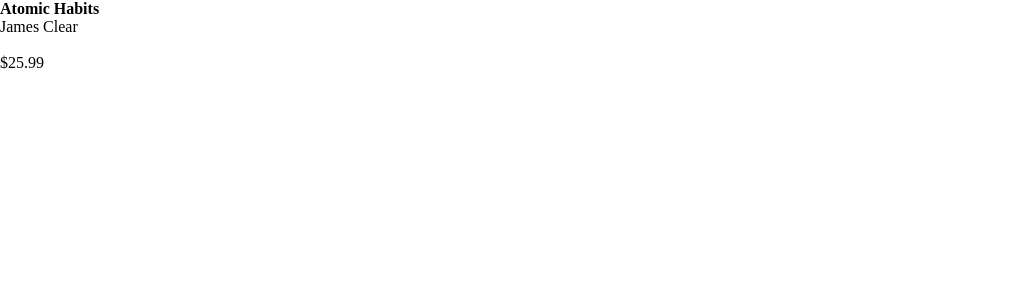
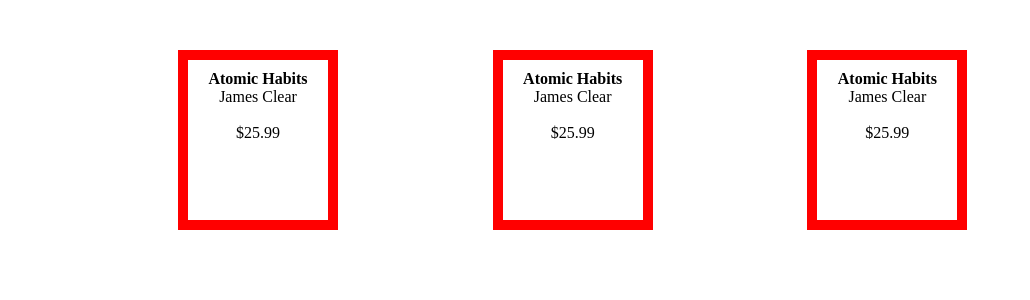
Before and after one commit to SutheeDev/sbooky, a React (Create React App) app: page / in a window 1280 px wide. Shown: the top 300 px of the page, without its empty margins (0-1030 px from the left). Built offline with nearby package versions, Linux system fonts and the light colour scheme.

Commit message:
add initial css

```diff
--- a/src/Book.js
+++ b/src/Book.js
@@ -4,6 +4,8 @@
 const BookList = () => {
     return (
         <article className='booklist'>
+            <Book/>
+            <Book/>
             <Book/>
         </article>
     )
@@ -12,10 +14,12 @@
 const Book = () => {
     return (
         <div className="frame">
-            <h4>Atomic Habits</h4>
-            <p>James Clear</p>
-            <img src="" alt="" />
-            <p>$25.99</p>
+            <div>
+                <h4>Atomic Habits</h4>
+                <p>James Clear</p>
+                <img src="" alt="" />
+            </div>
+            <p className='price'>$25.99</p>
         </div>
     )
 }
--- a/src/index.css
+++ b/src/index.css
@@ -3,3 +3,23 @@
     padding: 0;
     box-sizing: border-box;
 }
+.booklist {
+    width: 80vw;
+    max-width: 1100px;
+    margin: 0 auto;
+    padding: 50px;
+    display: grid;
+    grid-template-columns: repeat(3, 5fr);
+    column-gap: 20px;
+    justify-content: space-between;
+    align-items: center;
+}
+.frame {
+    display: inline-block;
+    width: 160px;
+    height: 180px;
+    background: transparent;
+    border: 10px solid red;
+    text-align: center;
+    padding: 10px;
+}
```
